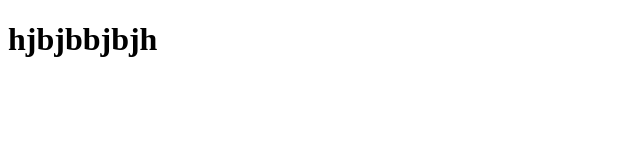
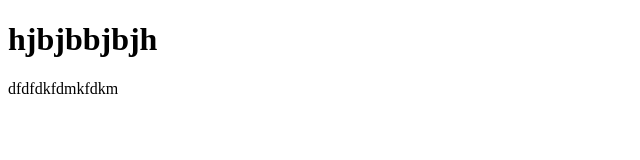
Before and after one commit to Valeriya1992/test, a plain HTML site: page index.html in a window 1280 px wide. Shown: the whole page, without its empty margins (0-640 px from the left). Drawn offline with Linux system fonts and the light colour scheme.

Commit message:
Update index.html

```diff
--- a/index.html
+++ b/index.html
@@ -8,5 +8,6 @@
 </head>
 <body>
     <h1>hjbjbbjbjh</h1>
+    <p>dfdfdkfdmkfdkm</p>
 </body>
 </html>
```
